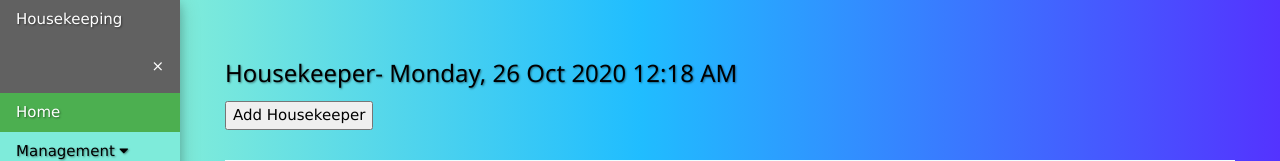
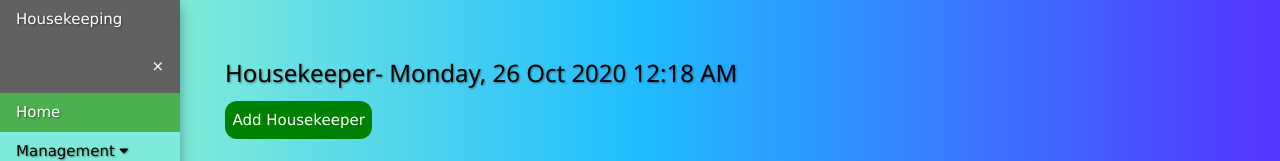
Before and after one commit to shuvra-matrix/-Housekeeping-Management-System-in-the-Hospitality-Industry, a Django app: page /housekeepers/ in a window 1280 px wide. Shown: the top 161 px of the page. Run offline with Django 3.2, Linux system fonts and the light colour scheme; data comes from the database, SQL or seed files in the repository.

Commit message:
update style

```diff
--- a/hms/static/css/style.css
+++ b/hms/static/css/style.css
@@ -110,6 +110,10 @@ th{
      background-color: white !important;
      text-shadow: 1px 1px 2px rgba(0, 0, 0, 0.432);
 }
+
+.click_button:hover{
+    cursor: pointer;
+}
 /* room status closed */
 
 /* room manage pop-up */
@@ -201,3 +205,18 @@ th{
     transform: translateY(2px);
 }
 /* room manage pop-up closed */
+
+/* housekeepr */
+
+.add_housekeeper {
+    padding: .5rem;
+    background-color: green;
+    color: white;
+    border-radius: 12px;
+    border: 0px;
+}
+.add_housekeeper:hover{
+    cursor:pointer;
+}
+
+/* close housekeeper */
--- a/hms/templates/admins/housekeeper.html
+++ b/hms/templates/admins/housekeeper.html
@@ -12,7 +12,7 @@
         <div>
             <form action="{% url 'hmsapp:add_housekeeper' %}" method="get">
                  {% csrf_token %}
-                <button type="submit"> Add Housekeeper</button>
+                <button class="add_housekeeper"  type="submit"> Add Housekeeper</button>
             </form>
 
         </div>
```
